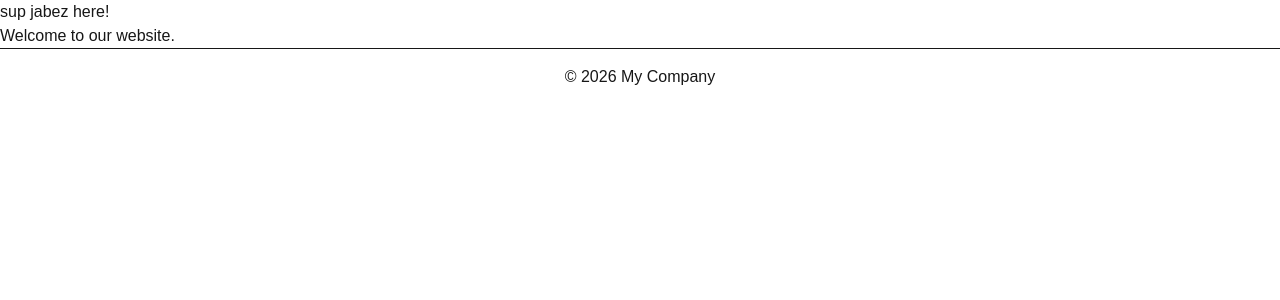
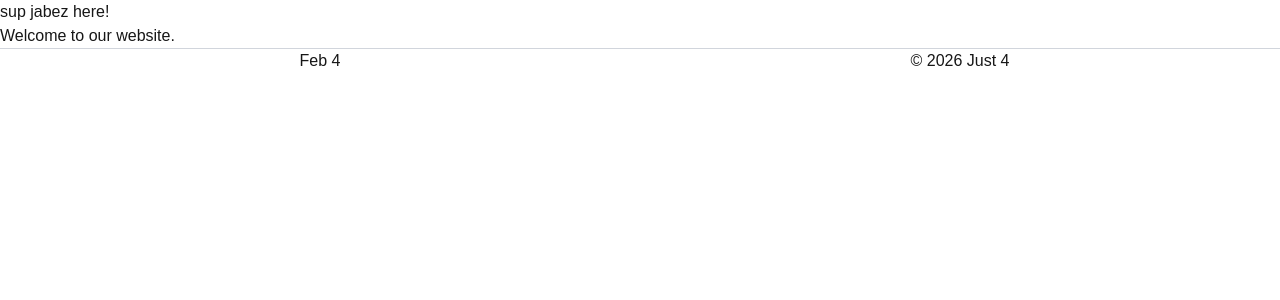
Before and after one commit to Ryuuu00/Calendar, a Next.js app: page / in a window 1280 px wide. Shown: the top 300 px of the page. Built offline with nearby package versions, Linux system fonts and the light colour scheme.

Commit message:
add date to footer and change to company name

```diff
--- a/src/app/globals.css
+++ b/src/app/globals.css
@@ -27,11 +27,3 @@ body {
   color: var(--foreground);
   font-family: Arial, Helvetica, sans-serif;
 }
-footer {
-  align-items: center;
-  text-align: center;
-  padding: 1rem;
-  background-color: var(--background);
-  color: var(--foreground);
-  border-top: 1px solid var(--foreground);
-}
--- a/src/app/layout.tsx
+++ b/src/app/layout.tsx
@@ -1,3 +1,4 @@
+"use client";
 import type { Metadata } from "next";
 import { Geist, Geist_Mono } from "next/font/google";
 import "./globals.css";
@@ -12,11 +13,6 @@ const geistMono = Geist_Mono({
   variable: "--font-geist-mono",
   subsets: ["latin"],
 });
-
-export const metadata: Metadata = {
-  title: "Create Next App",
-  description: "Generated by create next app",
-};
 
 export default function RootLayout({
   children,
--- a/src/components/footer.tsx
+++ b/src/components/footer.tsx
@@ -1,7 +1,30 @@
+import { useEffect, useState } from "react";
+
 export default function Footer() {
+    const [currentDate, setCurrentDate] = useState(new Date());
+
+    useEffect(() => {
+        const timer = setInterval(() => {
+            setCurrentDate(new Date());
+        }, 1000 * 60 * 60);
+        return () => clearInterval(timer);
+    }, []);
+
+    const monthNames = [
+        "Jan", "Feb", "Mar", "Apr", "May", "Jun",
+        "Jul", "Aug", "Sep", "Oct", "Nov", "Dec"
+    ];
+
+    const month = monthNames[currentDate.getMonth()];
+    const date = currentDate.getDate();
+
     return (
         <footer>
-            <p>© 2026 My Company</p>
+            <div className="grid grid-cols-2 border-t border-gray-300">
+                <p className="text-center">{month} {date}</p>
+                <p className="text-center">© 2026 Just 4</p>
+            </div>
+
         </footer>
     );
 
```
